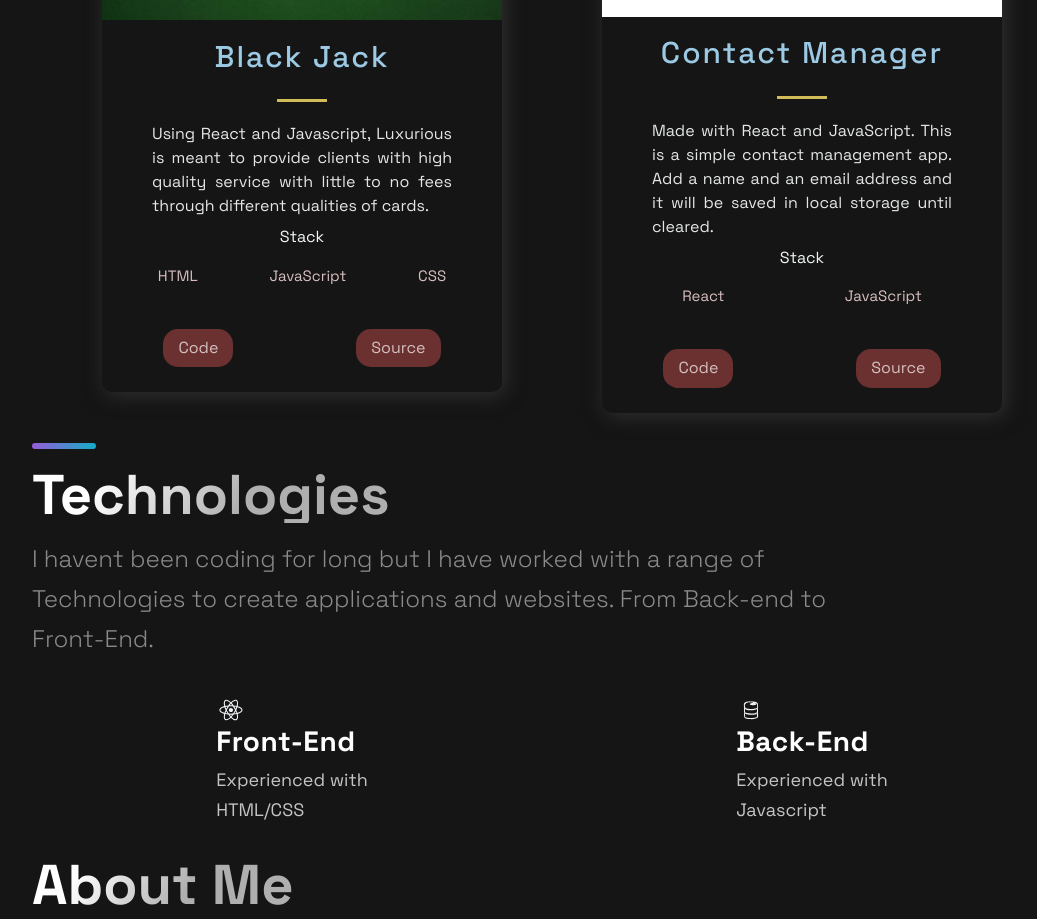
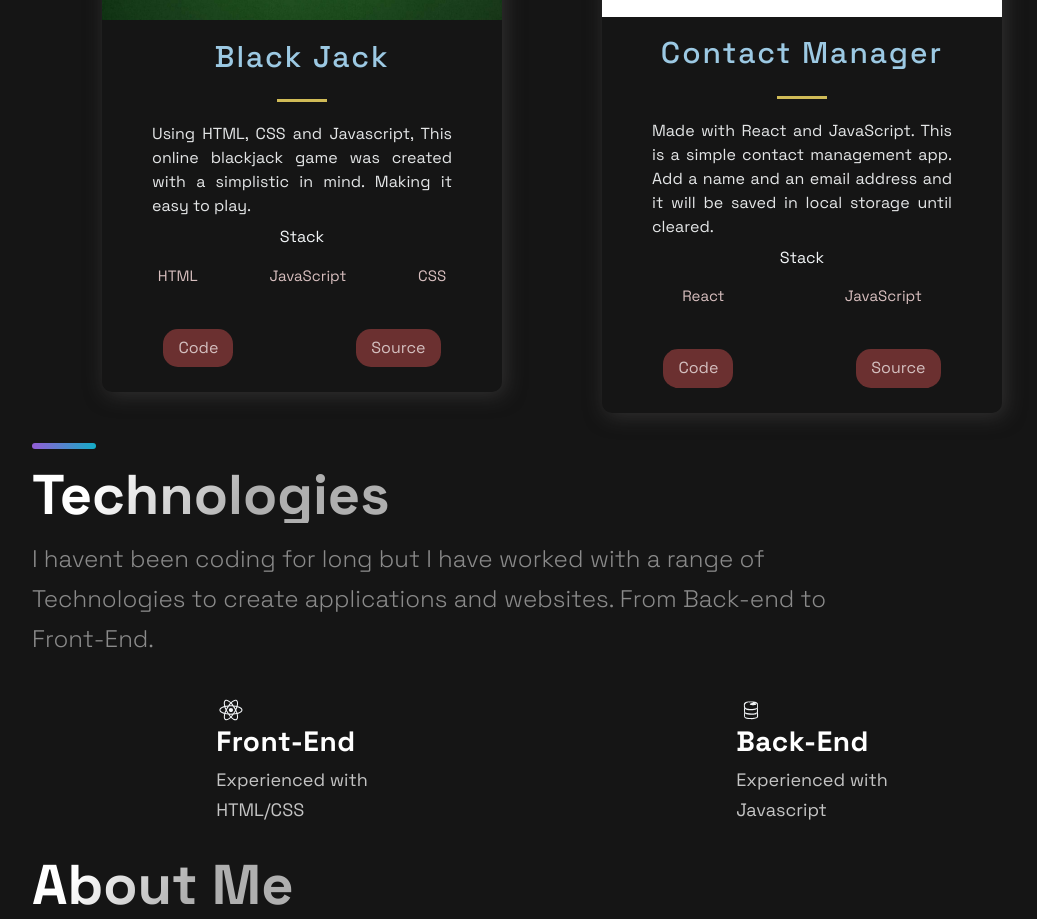
Before and after one commit to Pacman-1/react-portfolio.github.io, a Next.js app: page / in a window 1280 px wide. Shown: the part 1680-2599 px from the top of the page, without its empty margins (88-1125 px from the left). Built offline with nearby package versions, Linux system fonts and the light colour scheme.

Commit message:
Description change
Changed description of blackjack to match updated project

```diff
--- a/src/constants/constants.js
+++ b/src/constants/constants.js
@@ -19,7 +19,7 @@ export const projects = [
   },
   {
     title: 'Black Jack',
-    description: "Using React and Javascript, Luxurious is meant to provide clients with high quality service with little to no fees through different qualities of cards.   ",
+    description: "Using HTML, CSS and Javascript, This online blackjack game was created with a simplistic in mind. Making it easy to play.      ",
       image: '/images/3.png',
       tags: ['HTML', 'JavaScript','CSS'],
     source: 'https://pacman-1.github.io/blackJack.github.io/',
```
Also changed, not shown: src/components/Technologies/TechnologiesStyles.js (line endings or trailing spaces).
